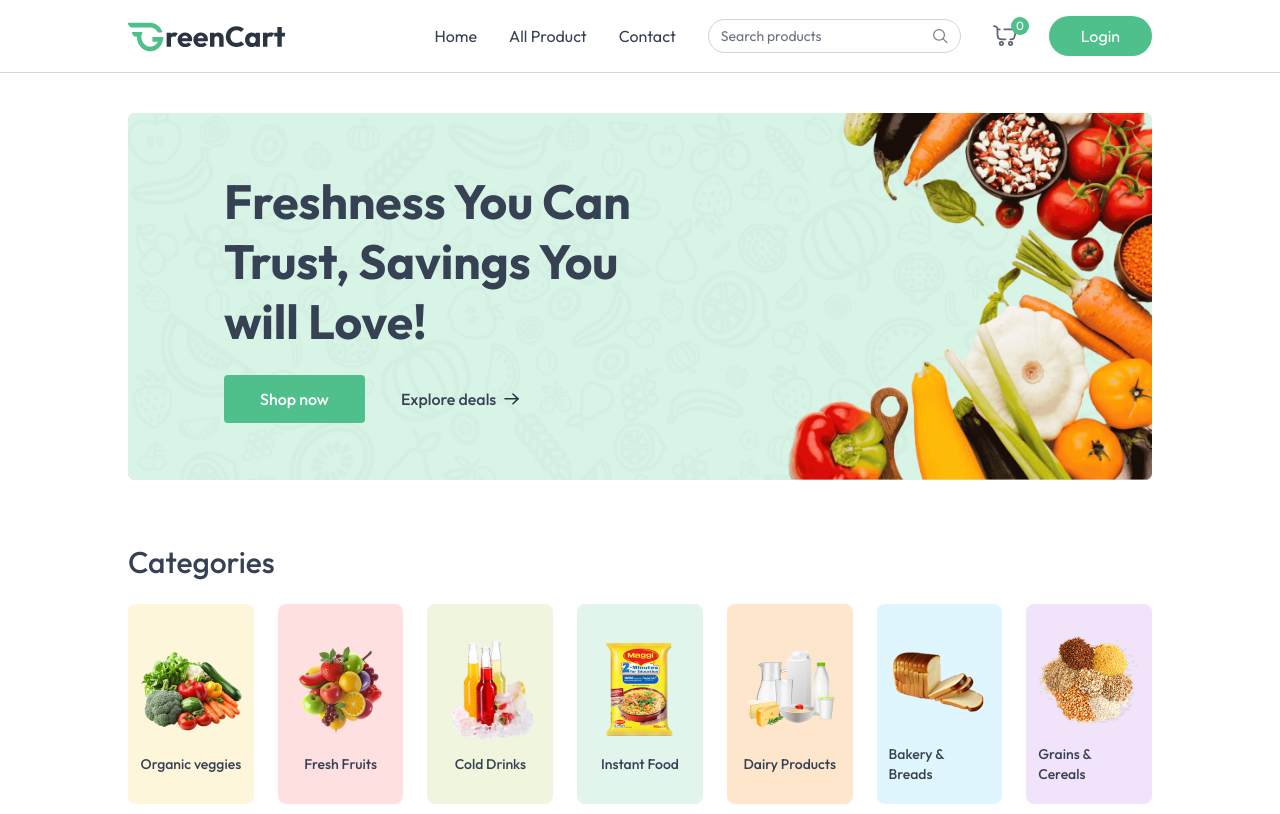
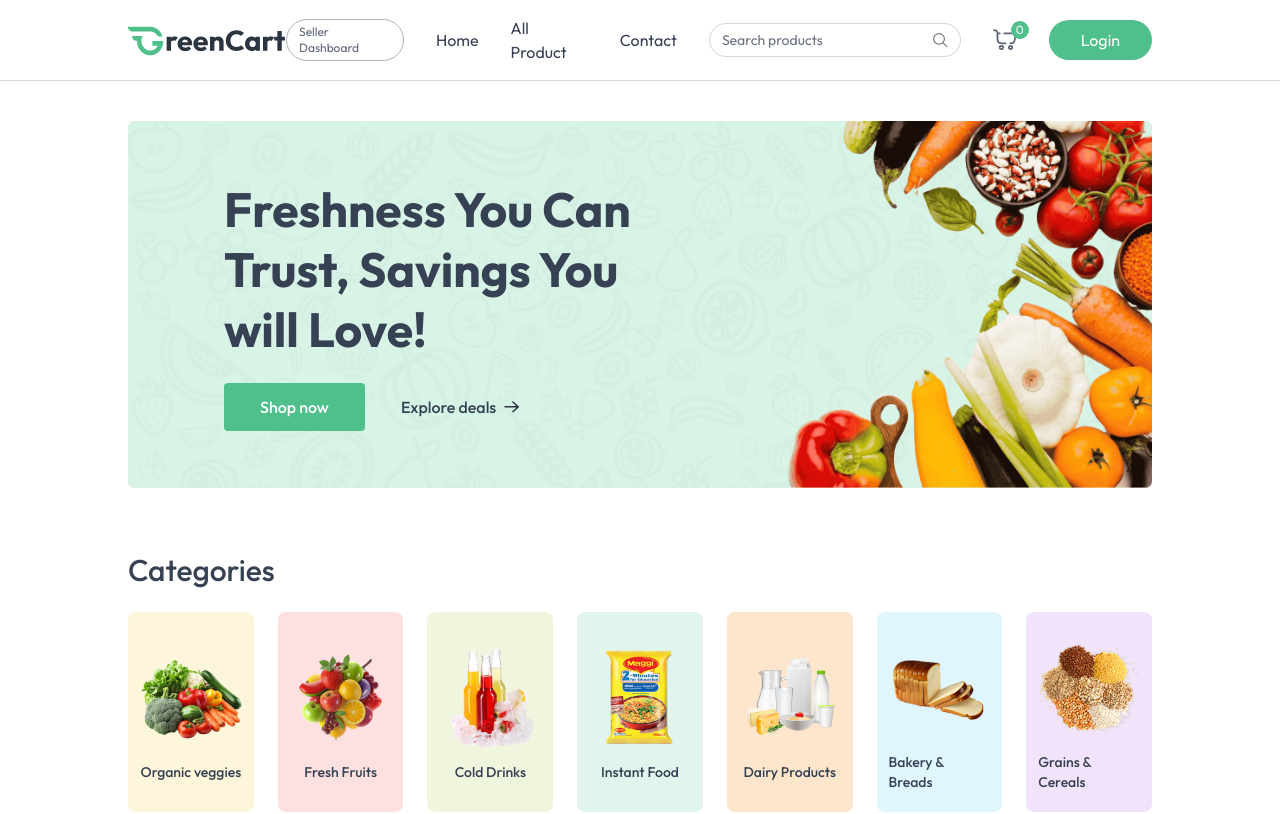
Before and after one commit to singhashutoshh/greencart, a React (Vite) app in the folder client/: page / in a window 1280 px wide. Shown: the top 814 px of the page. Built offline with nearby package versions, Linux system fonts and the light colour scheme; no server answers.

Commit message:
add seller in nav

```diff
--- a/client/src/Components/Navbar.jsx
+++ b/client/src/Components/Navbar.jsx
@@ -38,6 +38,7 @@
       </NavLink>
 
       <div className="hidden sm:flex items-center gap-8">
+        <NavLink to='/seller'className="border border-gray-400 px-3 py-1 rounded-full text-xs cursor-pointer opacity-80">Seller Dashboard</NavLink>
         <NavLink to='/'>Home</NavLink>
         <NavLink to='/products'>All Product</NavLink>
         <NavLink to='/'>Contact</NavLink>
@@ -80,6 +81,7 @@
 
       { open && (
         <div className={`${open ? 'flex' : 'hidden'} absolute top-[60px] left-0 w-full bg-white shadow-md py-4 flex-col items-start gap-2 px-5 text-sm md:hidden`}>
+        {/* <NavLink to="/seller" onClick={()=> setOpen(false)}>Seller Dashboard</NavLink> */}
         <NavLink to="/" onClick={()=> setOpen(false)}>Home</NavLink>
         <NavLink to="/products" onClick={()=> setOpen(false)}>All Product</NavLink>
         {user &&
```
